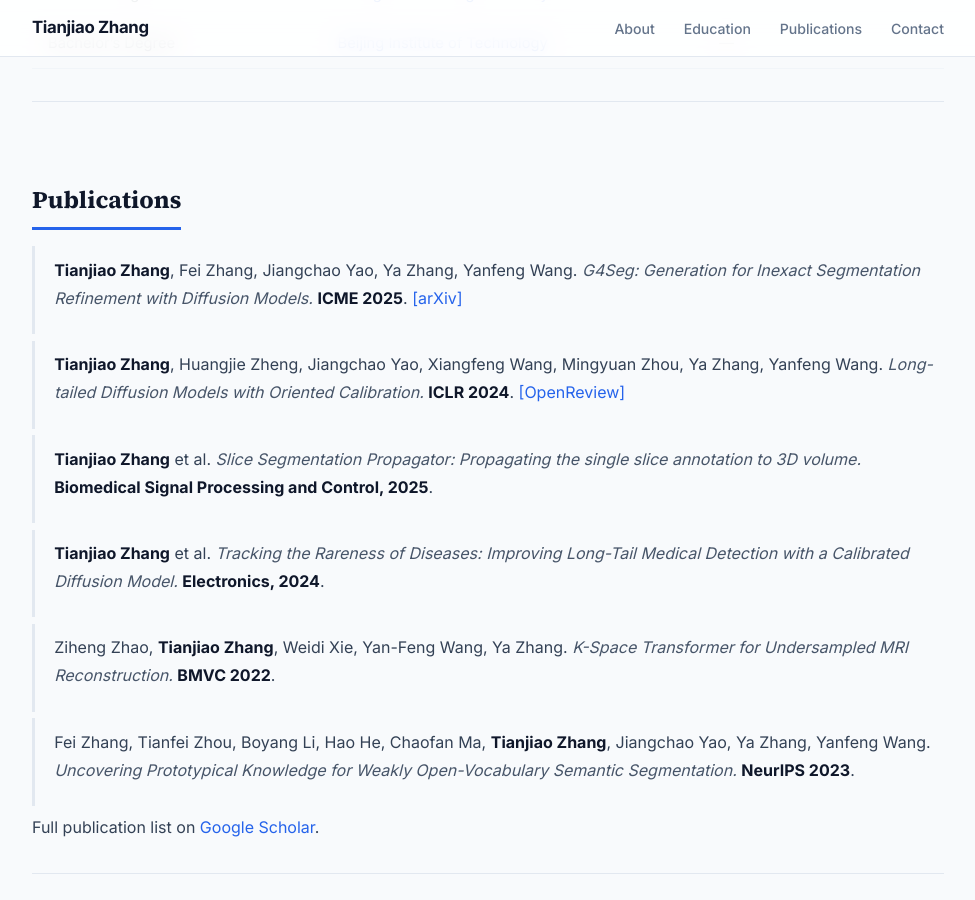
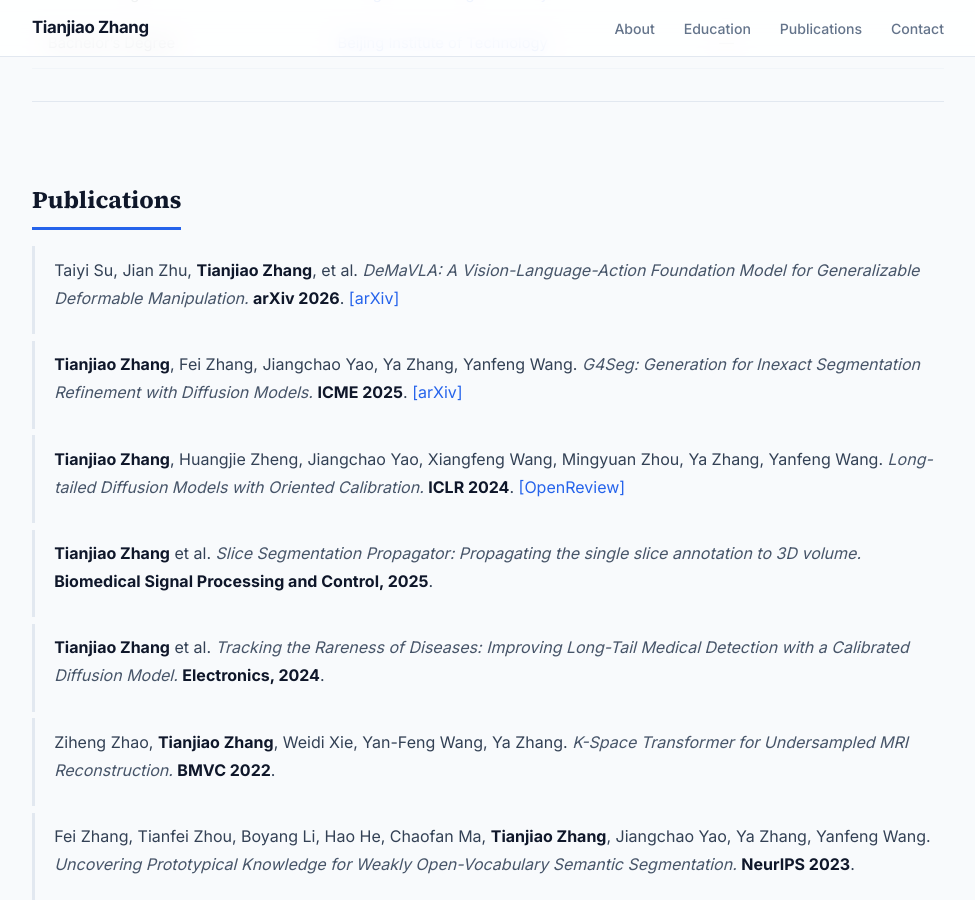
Before and after one commit to xiaoeyuztj/xiaoeyuztj.github.io, a Jekyll site: the page built from index.md, in a window 1280 px wide and 900 px high, scrolled down 915 px. Shown: the whole window, without its empty margins (152-1127 px from the left). Built offline with Jekyll 4.4.1, drawn with Linux system fonts in a browser that asks for light colours; our own code applies the rules of GitHub Pages for plain Markdown files.

Commit message:
update pub

```diff
--- a/index.md
+++ b/index.md
@@ -23,6 +23,8 @@ I have finished my Doctor of Engineering (DoE) at [MediaBrainGroup](https://medi
 
 ## Publications
 
+- Taiyi Su, Jian Zhu, **Tianjiao Zhang**, et al. *DeMaVLA: A Vision-Language-Action Foundation Model for Generalizable Deformable Manipulation.* **arXiv 2026**. [[arXiv]](https://arxiv.org/abs/2605.31286)
+
 - **Tianjiao Zhang**, Fei Zhang, Jiangchao Yao, Ya Zhang, Yanfeng Wang. *G4Seg: Generation for Inexact Segmentation Refinement with Diffusion Models.* **ICME 2025**. [[arXiv]](https://arxiv.org/abs/2506.01539)
 
 - **Tianjiao Zhang**, Huangjie Zheng, Jiangchao Yao, Xiangfeng Wang, Mingyuan Zhou, Ya Zhang, Yanfeng Wang. *Long-tailed Diffusion Models with Oriented Calibration.* **ICLR 2024**. [[OpenReview]](https://openreview.net/forum?id=NW2s5XXwXU)
```
